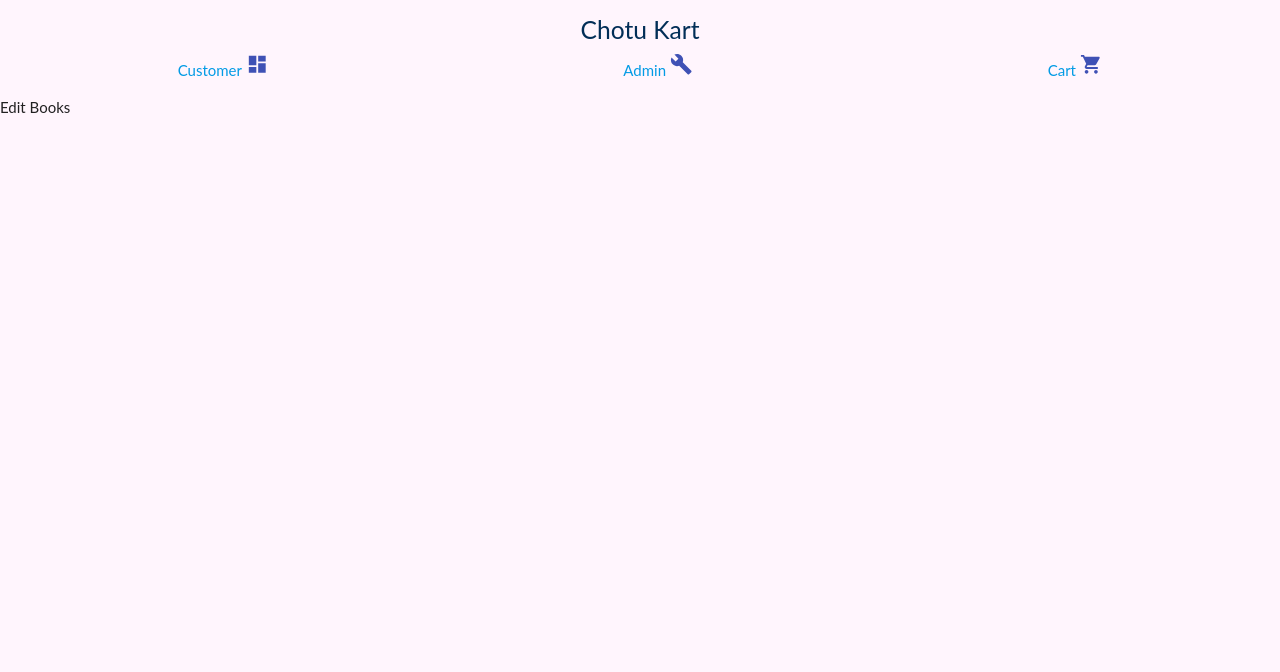
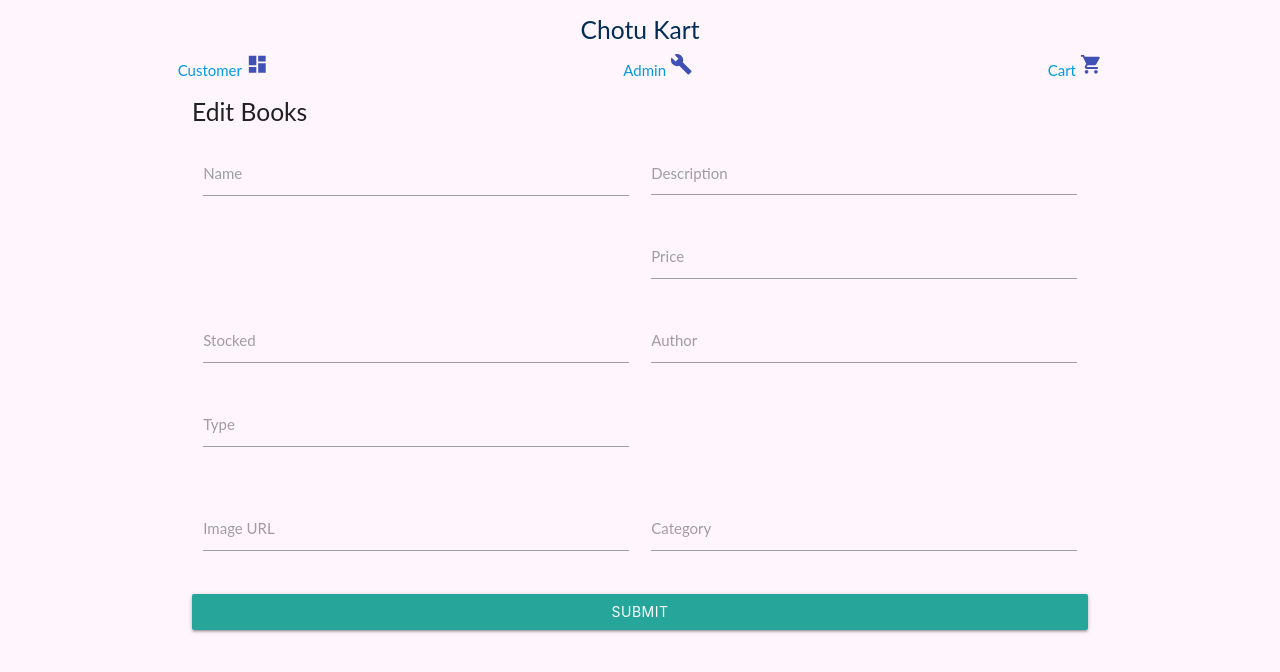
Before and after one commit to poornesh-pH/chotu-kart-react, a React (Create React App) app: page /edit/1 in a window 1280 px wide. Shown: the top 672 px of the page. Built offline with nearby package versions, Linux system fonts and the light colour scheme.

Commit message:
2 files modified

```diff
--- a/src/Components/BooksForm.js
+++ b/src/Components/BooksForm.js
@@ -4,20 +4,18 @@ class BooksForm extends Component {
   constructor(props) {
     super(props);
     this.state = {
-      description: '',
-      name: '',
-      price: '',
-      author: '',
-      type: '',
-      img: '',
-      category: '',
-      stocked: ''
+      description: this.props.book ? this.props.book.description : '',
+      name: this.props.book ? this.props.book.name : '',
+      price: this.props.book ? this.props.book.price : '',
+      author: this.props.book ? this.props.book.author : '',
+      type: this.props.book ? this.props.book.type : '',
+      img: this.props.book ? this.props.book.img : '',
+      category: this.props.book ? this.props.book.category : '',
+      stocked: this.props.book ? this.props.book.stocked : ''
     };
   }
   onFormSubmit = e => {
     e.preventDefault();
-
-
   };
   handleChange = e => {
     e.preventDefault();
@@ -25,6 +23,7 @@ class BooksForm extends Component {
   };
 
   render() {
+    console.log(this.props, 'book');
     return (
       <div>
         <form onSubmit={this.onFormSubmit}>
@@ -36,6 +35,7 @@ class BooksForm extends Component {
                 name="name"
                 onChange={this.handleChange}
                 className="validate"
+                value={this.state.name}
                 required
               />
               <label htmlFor="name">Name</label>
@@ -45,6 +45,8 @@ class BooksForm extends Component {
                 id="description"
                 name="description"
                 className="materialize-textarea"
+                value={this.state.description}
+                onChange={this.handleChange}
                 required
               />
               <label htmlFor="description">Description</label>
@@ -55,6 +57,8 @@ class BooksForm extends Component {
                 type="number"
                 name="price"
                 className="validate"
+                value={this.state.price}
+                onChange={this.handleChange}
                 min={0}
                 required
               />
@@ -66,6 +70,8 @@ class BooksForm extends Component {
                 type="number"
                 name="stocked"
                 className="validate"
+                value={this.state.stocked}
+                onChange={this.handleChange}
                 min={0}
                 required
               />
@@ -79,20 +85,38 @@ class BooksForm extends Component {
                   name="author"
                   type="text"
                   className="validate"
+                  value={this.state.author}
+                  onChange={this.handleChange}
                   required
                 />
                 <label htmlFor="author">Author</label>
               </div>
 
               <div className="input-field col s6">
-                <input id="type" name="type" type="text" className="validate" required/>
+                <input
+                  id="type"
+                  name="type"
+                  type="text"
+                  className="validate"
+                  value={this.state.type}
+                  onChange={this.handleChange}
+                  required
+                />
                 <label htmlFor="type">Type</label>
               </div>
             </div>
 
             <div className="row">
               <div className="input-field col s6">
-                <input id="img" name="img" type="text" className="validate" required/>
+                <input
+                  id="img"
+                  name="img"
+                  type="text"
+                  className="validate"
+                  value={this.state.img}
+                  onChange={this.handleChange}
+                  required
+                />
                 <label htmlFor="img">Image URL</label>
               </div>
               <div className="input-field col s6">
@@ -101,6 +125,8 @@ class BooksForm extends Component {
                   name="category"
                   type="text"
                   className="validate"
+                  value={this.state.category}
+                  onChange={this.handleChange}
                   required
                 />
                 <label htmlFor="category">Category</label>
--- a/src/Components/EditBooks.js
+++ b/src/Components/EditBooks.js
@@ -1,19 +1,19 @@
 import React from 'react';
 import { connect } from 'react-redux';
+import BooksForm from './BooksForm';
 const EditBooks = props => {
-  // const editBook = props.books.filter(({id})=> id === props.match.params.id)
-  // console.log(editBook,'editBook')
-  console.log(props, 'edit');
+  console.log(props.book,"editbook")
   return (
-    <div>
-      <p>Edit Books</p>
+    <div className="container">
+      <h5>Edit Books</h5>
+      <BooksForm book={props.book} />
     </div>
   );
 };
 
-const mapStateToProps = (state,props) => {
+const mapStateToProps = (state, props) => {
   return {
-    book: state.products.filter(({id})=> id === props.match.params.id)
+    book: state.products.filter(({ id }) => id === props.match.params.id)
   };
 };
 export default connect(mapStateToProps)(EditBooks);
```
